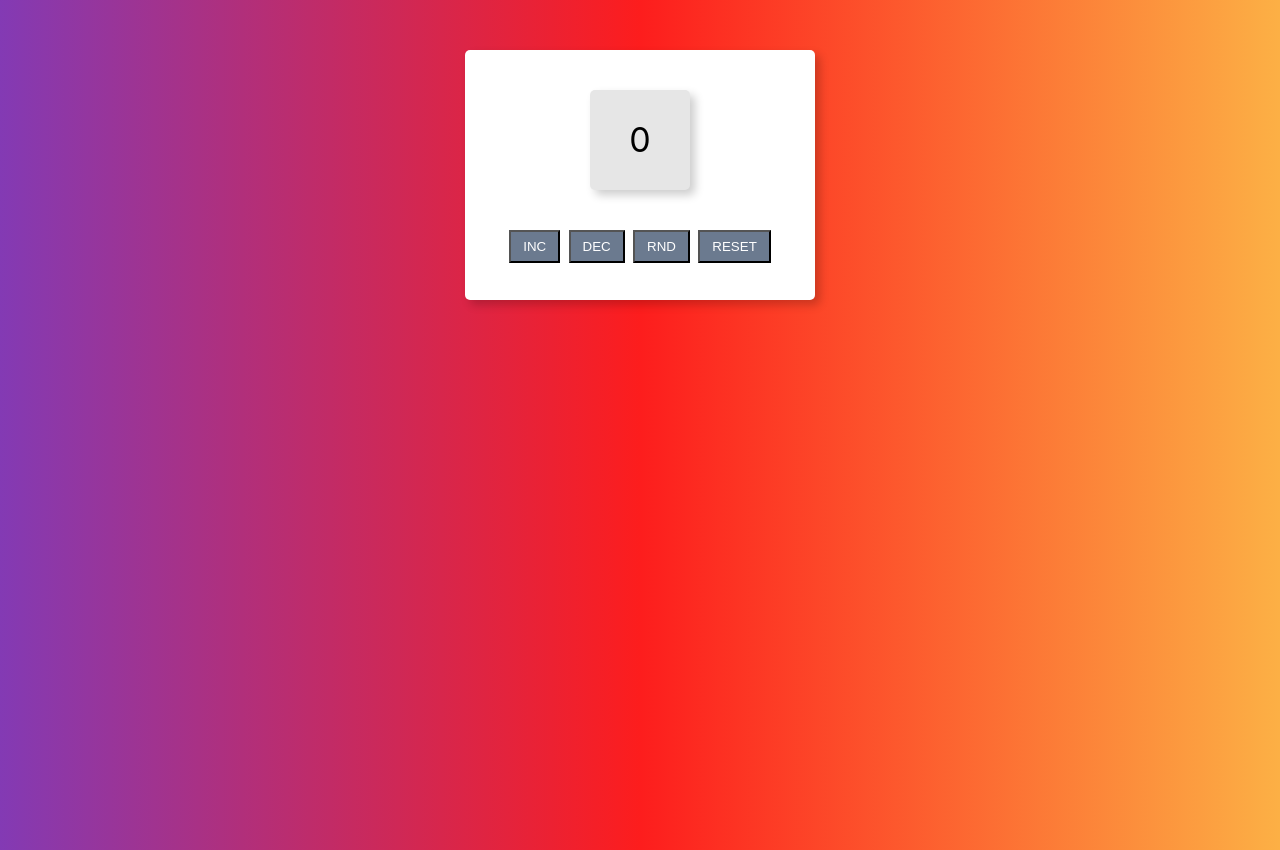
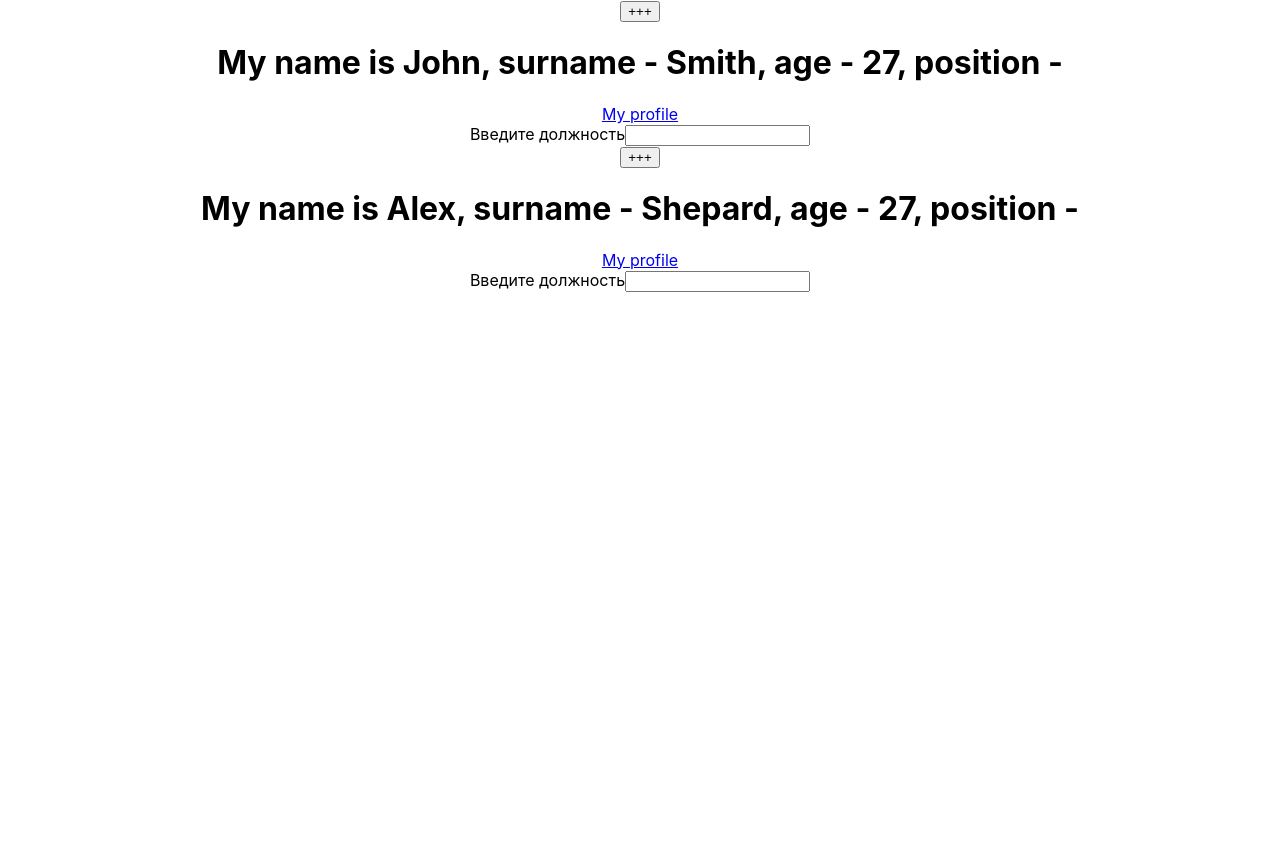
Before and after one commit to ArtemBakhmatov/react-learn, a React (Create React App) app: page / in a window 1280 px wide. After the commit the page ends 800 px from the top, so only its background shows below. Built offline with nearby package versions, Linux system fonts and the light colour scheme.

Commit message:
События в React

```diff
--- a/src/App.css
+++ b/src/App.css
@@ -1,46 +1,38 @@
-* {
-  box-sizing: border-box;
-}
-html, body {
-  	height: 100%;
+.App {
+	text-align: center;
   }
 
-body {
-  	background: rgb(131,58,180);
-	background: linear-gradient(90deg, rgba(131,58,180,1) 0%, rgba(253,29,29,1) 50%, rgba(252,176,69,1) 100%);
+  .App-logo {
+	height: 40vmin;
+	pointer-events: none;
   }
 
-.app {
-	width: 350px;
-	height: 250px;
-	background-color: #fff;
-	margin: 50px auto 0 auto;
-	padding: 40px;
-	border-radius: 5px;
-	box-shadow: 5px 5px 10px rgba(0,0,0, .2);
+  @media (prefers-reduced-motion: no-preference) {
+	.App-logo {
+	  animation: App-logo-spin infinite 20s linear;
+	}
   }
 
-.counter {
-	width: 100px;
-	height: 100px;
-	border-radius: 5px;
-	box-shadow: 5px 5px 10px rgba(0,0,0, .2);
-	background-color: #e6e6e6;
-	text-align: center;
-	line-height: 100px;
-	font-size: 34px;
-	margin: 0 auto;
+  .App-header {
+	background-color: #282c34;
+	min-height: 100vh;
+	display: flex;
+	flex-direction: column;
+	align-items: center;
+	justify-content: center;
+	font-size: calc(10px + 2vmin);
+	color: white;
   }
 
-.controls {
-	display: flex;
-	justify-content: space-around;
-	margin-top: 40px;
+  .App-link {
+	color: #61dafb;
   }
 
-.controls button {
-	padding: 7px 12px;
-	cursor: pointer;
-	background-color: #6B7A8F;
-	color: white;
+  @keyframes App-logo-spin {
+	from {
+	  transform: rotate(0deg);
 	}
+	to {
+	  transform: rotate(360deg);
+	}
+  }
--- a/src/App.js
+++ b/src/App.js
@@ -1,73 +1,60 @@
-import React from 'react';
+import {Component} from 'react';
 import './App.css';
 
-class App extends React.Component {
+class WhoAmI extends Component {
 	constructor(props) {
 		super(props);
-		this.state = {
-			counter: this.props.counter // при вызове класса <App counter={0} />
-			//counter: 0  // можно прописать значение 0 тут // при вызове класса <App />
+		this.state = {  // Это диначеская вещь которая будет менятся (вводим статичные данные)
+			years: 27,
+			text: '+++',
+			position: ''
 		}
 	}
 
-	incCounter = () => {  // увеличиваем на единицу
-		if (this.state.counter < 50) {
-			this.setState(state => ({
-				counter: state.counter + 1
-			}));
-		}
+	nextYear = () => {
+		this.setState(state => ({ // с помощью этого метода будет изменение state -> приходит из this.state
+			years: state.years + 1
+
+		}));
 	}
 
-	decCounter = () => {   // уменьшаем на единицу
-		if (this.state.counter > -50) {
-			this.setState(state => ({
-				counter: state.counter - 1
-			}));
-		}
-	}
-
-	rndCounter = () => {  // рандомные числа от 50 и до -50
+	commitInputChanges = (e) => {
+		console.log(e.target.value);
 		this.setState({
-			counter: +(Math.random() * (50 - -50) + -50).toFixed(0)
-		}); // (50 - -50) + -50) -> диапазон от 50 до -50 // toFixed(0) -> округление до целого числа
-	}
-
-	resetCounter = () => { // сбросить, тоесть будет ноль
-		this.setState({
-			counter: this.props.counter // при вызове класса <App counter={0} />
-			//counter: 0  // можно прописать значение 0 тут // при вызове класса <App />
-		});
+			position: e.target.value
+		})
 	}
 
 	render() {
-		const {counter} = this.state
+		const {name, surname, link} = this.props;
+		const {position, years} = this.state;
+
+		console.log(this);
+
 		return (
-			<div className="app">
-			<div className="counter">{counter}</div>
-			<div className="controls">
-				<button onClick={this.incCounter}>INC</button>
-				<button onClick={this.decCounter}>DEC</button>
-				<button onClick={this.rndCounter}>RND</button>
-				<button onClick={this.resetCounter}>RESET</button>
-			</div>
+			<div>
+				<button onClick={this.nextYear}>{this.state.text}</button>
+				<h1>My name is {name}, surname - {surname},
+				age - {years},
+				position - {position}</h1>
+				<a href={link}>My profile</a>
+				<form>
+					<span>Введите должность</span>
+					<input type="text" onChange={this.commitInputChanges}/>
+				</form>
 			</div>
 		)
 	}
 }
+// onChange и onInput в реакте работают одинаково
+
+function App() {
+	return (
+		<div className='App'>
+			<WhoAmI name='John' surname='Smith' link='facebook.com' />
+			<WhoAmI name='Alex' surname='Shepard' link='vk.com' />
+		</div>
+	);
+}
 
 export default App;
-
-  // 1) Начальное значение счетчика должно передаваться через props
-  // 2) INC и DEC увеличивают и уменьшают счетчик соответственно на 1. Без ограничений, но можете добавить границу в -50/50. По достижению границы ничего не происходит
-  // 3) RND изменяет счетчик в случайное значение от -50 до 50. Конструкцию можете прогуглить за 20 секунд :) Не зависит от предыдущего состояния
-  // 4) RESET сбрасывает счетчик в 0 или в начальное значение из пропсов. Выберите один из вариантов
-
-// props -> только для чтения
-/* вывод:
-1) у компонента может быть внутреннее состояние, которое динамически меняется
-2) он может быть как у классовых так и функциональных компонентов
-3) state на прямую менять нельзя, только через команду this.setState
-4) this.setState -> изменение state это асинронная операция
-5) в команде this.setState мы можем менять только те свойства объекта состояния которые нам нужны, остальные
-остануться без изменения
-*/
--- a/src/index.js
+++ b/src/index.js
@@ -6,6 +6,6 @@ import App from './App';
 const root = ReactDOM.createRoot(document.getElementById('root'));
 root.render(
   <React.StrictMode>
-    <App counter={0}/>
+    <App />
   </React.StrictMode>
 );
```
Lines whose indentation alone changed are shown as unchanged.
